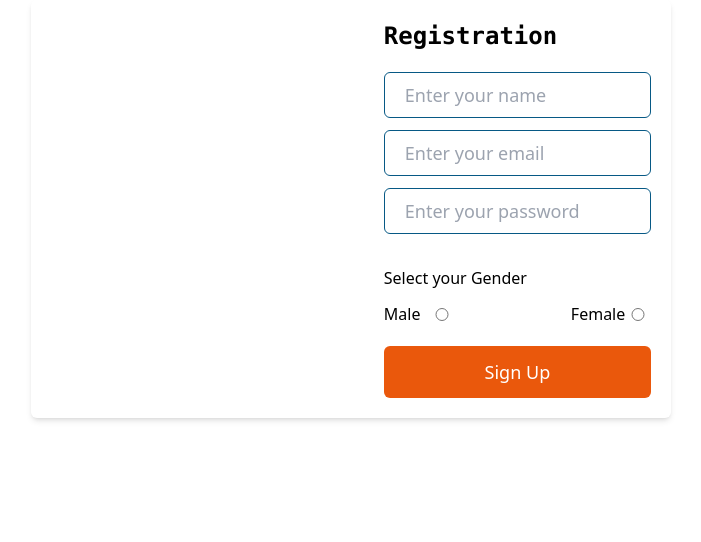
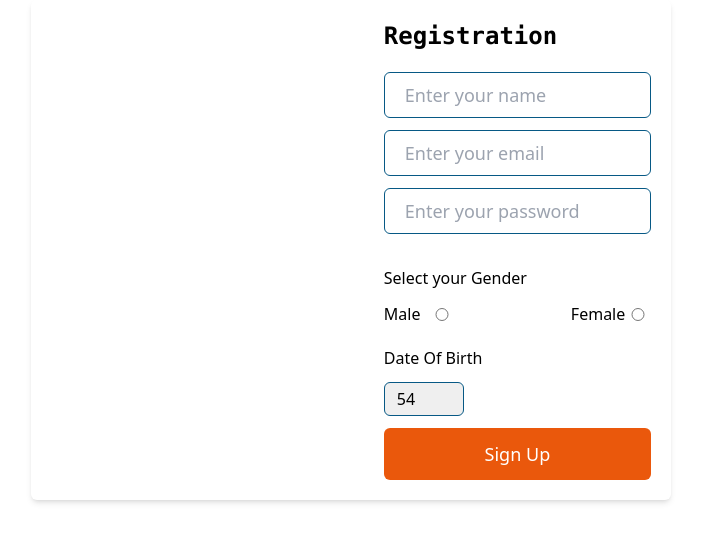
Before and after one commit to mnosumon/form-validation, a React (Vite) app: page / in a window 1280 px wide. Shown: the top 542 px of the page, without its empty margins (289-990 px from the left). Built offline with nearby package versions, Linux system fonts and the light colour scheme.

Commit message:
Date of birth design

```diff
--- a/src/components/registration/RagistrationForm.jsx
+++ b/src/components/registration/RagistrationForm.jsx
@@ -1,6 +1,7 @@
 import React from "react";
 import { useFormik } from "formik";
 import Gender from "./gender/Gender";
+import DateOfBirth from "./dateOfBirth/DateOfBirth";
 
 let initialState = {};
 const RagistrationForm = () => {
@@ -49,6 +50,7 @@ const RagistrationForm = () => {
                 placeholder="Enter your password"
               />
               <Gender formik={formik} />
+              <DateOfBirth formik={formik} />
               <button className="text-white text-lg rounded-md bg-orange-600 px-7 py-3 w-full">
                 Sign Up
               </button>
--- a/src/components/registration/dateOfBirth/DateOfBirth.jsx
+++ b/src/components/registration/dateOfBirth/DateOfBirth.jsx
@@ -11,25 +11,19 @@ const DateOfBirth = ({ formik }) => {
       <div className="">
         <h1>Date Of Birth</h1>
         <div className="flex justify-between items-center my-3">
-          <select name="" id="">
+          <select
+            className="w-[30%]  px-3 py-1 appearance-none border border-sky-800 rounded-md"
+            name=""
+            id=""
+          >
             <option
-              className="w-[30%]  px-3 py-1 outline-none border border-sky-800 rounded-md"
+              className="px-3 py-1 outline-none border border-sky-800 rounded-md"
               value=""
               name="birthMonth"
-            ></option>
+            >
+              54
+            </option>
           </select>
-
-          <input
-            className="w-[30%] [appearance:textfield] [&::-webkit-outer-spin-button]:appearance-none [&::-webkit-inner-spin-button]:appearance-none px-3 py-1 outline-none border border-sky-800 rounded-md"
-            type="number"
-            placeholder="Month"
-          />
-          <input
-            className="w-[30%] [appearance:textfield] [&::-webkit-outer-spin-button]:appearance-none [&::-webkit-inner-spin-button]:appearance-none px-3 py-1 outline-none border border-sky-800 rounded-md"
-            type="number"
-            placeholder="Year"
-            name="birthYear"
-          />
         </div>
       </div>
     </>
```
